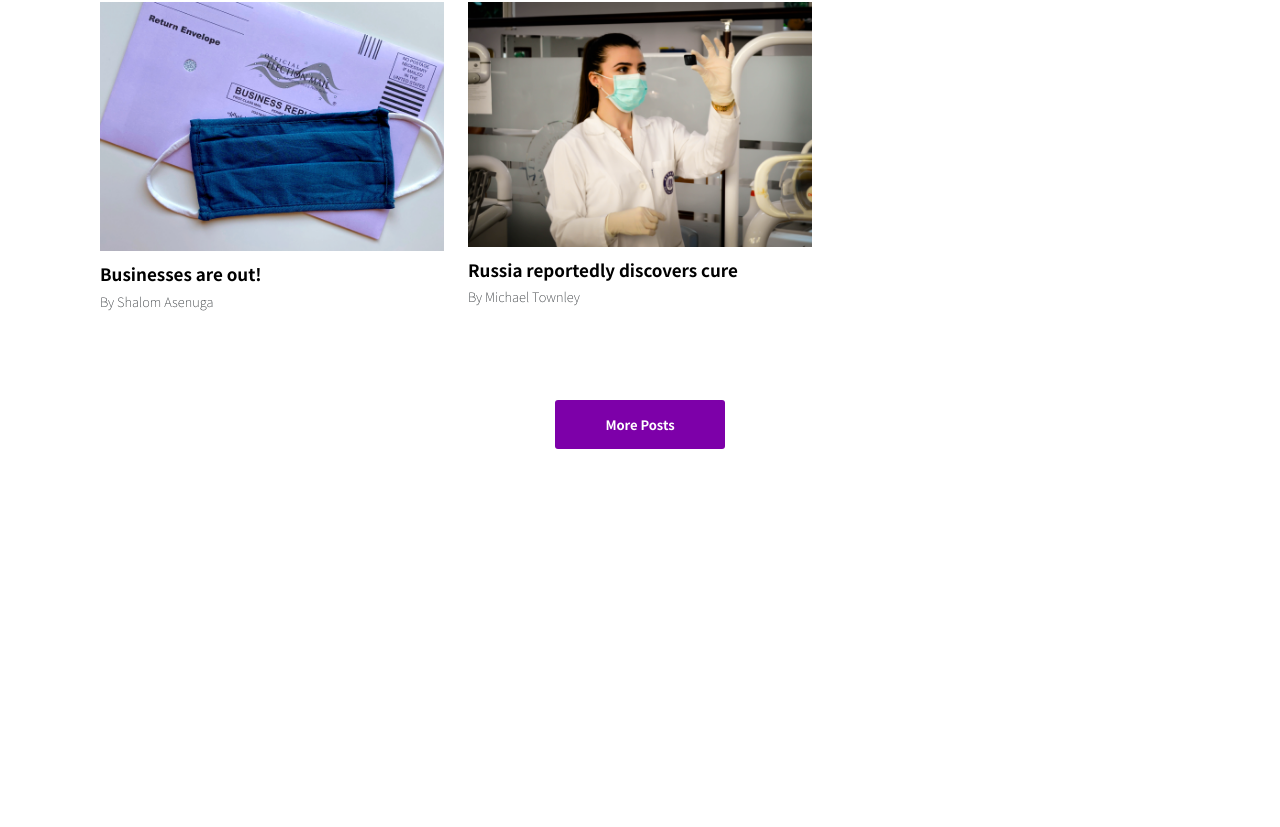
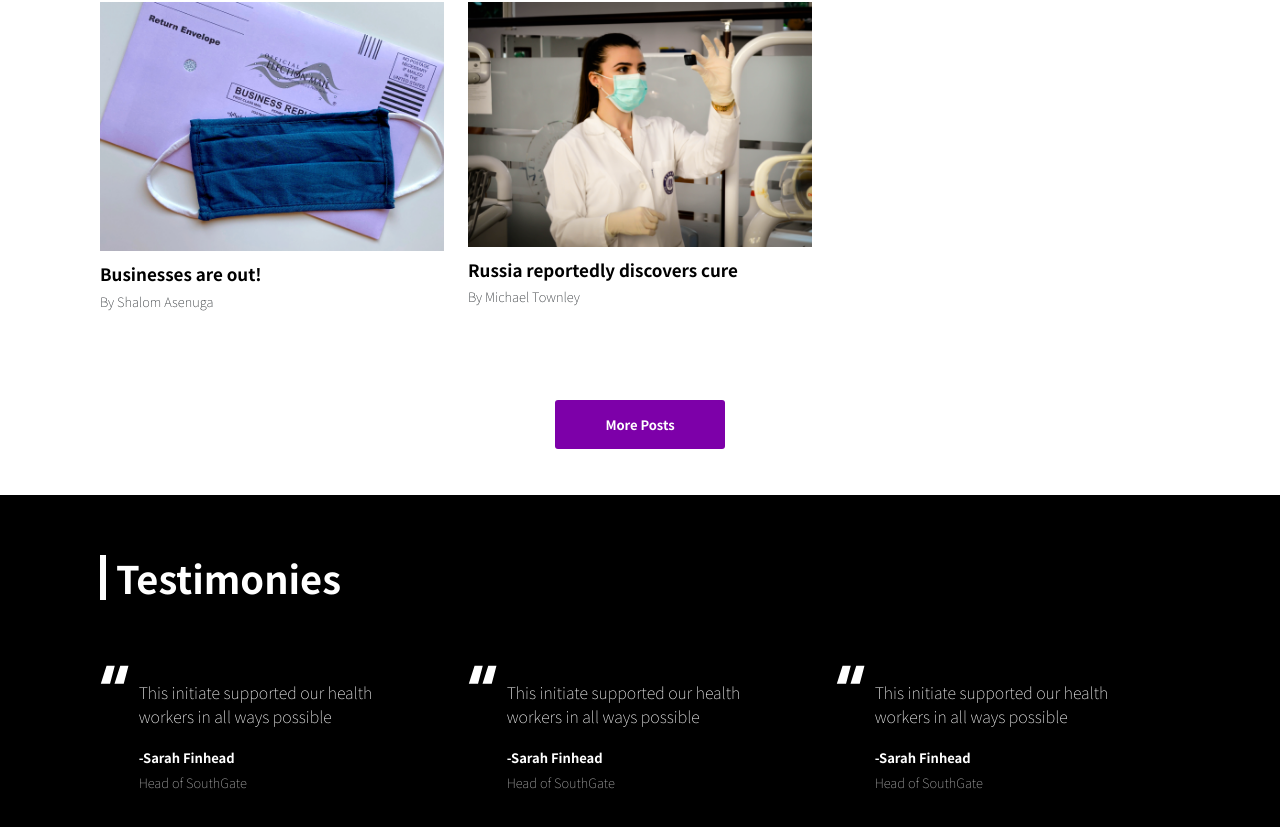
Before and after one commit to MoshoodRafiu/covisoft-app, a Vue app: page / in a window 1280 px wide. Shown: the part 1299-2126 px from the top of the page. Before the commit the page ends 1794 px from the top, so only its background shows below. Built offline with nearby package versions, Linux system fonts and the light colour scheme.

Commit message:
Add testimonies

```diff
--- a/src/components/BlogPost.vue
+++ b/src/components/BlogPost.vue
@@ -46,8 +46,11 @@
   @media screen and (max-width: 500px) {
     .blog-post{
       margin-bottom: 20px;
-      border-bottom: 1px solid #ccc;
+      border-bottom: 1px solid rgba(204, 204, 204, 0.9);
       padding: 0 0 30px 0 !important;
+    }
+    .blog-post:last-child{
+      border: none !important;
     }
   }
 </style>
--- /dev/null
+++ b/src/components/Testimony.vue
@@ -0,0 +1,62 @@
+<template>
+  <div class="col-md-4 testimony">
+    <div class="row">
+        <div class="col-1">
+            <img :src="'/images/blockquote.svg'" alt="blockquote">
+        </div>
+        <div class="col-9 testimony-content">
+            <div class="testimony-text">
+                {{ text }}
+            </div>
+            <div class="testimony-user">
+                {{ name }}
+            </div>
+            <div class="testimony-user-role">
+                {{ role }}
+            </div>
+        </div>
+    </div>
+  </div>
+</template>
+
+<script>
+  export default {
+      props: ['text', 'name', 'role']
+  }
+</script>
+
+<style>
+    .testimony{
+        color: var(--white);
+    }
+    .testimony-content{
+        padding: 20px !important;
+    }
+    .testimony-text{
+        font-size: 16px;
+        font-weight: 300;
+        margin-bottom: 20px;
+        font-weight: lighter;
+    }
+    .testimony-user{
+        font-size: 13px;
+        font-weight: 700;
+        margin-bottom: 5px;
+    }
+    .testimony-user-role{
+        font-size: 13px;
+        font-weight: lighter;
+        margin-bottom: 5px;
+        color: #B8B8B8;
+    }
+    @media screen and (max-width: 500px) {
+        .testimony{
+            margin-bottom: 20px;
+            border-bottom: 1px solid rgba(204, 204, 204, 0.2);
+            padding: 0 0 30px 0 !important;
+        }
+        .testimony:last-child{
+            border-bottom: none;
+        }
+    }
+</style>
--- a/src/components/home/Blog.vue
+++ b/src/components/home/Blog.vue
@@ -1,13 +1,17 @@
 <template>
   <div class="app-section light row">
-      <div class="col-12 p-0">
+      <div class="col-12 app-section-title-wrapper">
         <div class="app-section-title dark">Recent Blog Posts</div>
       </div>
-      <app-blog-post v-for="post in posts" :key="post.title"
-          :author="post.author"
-          :title="post.title"
-          :image-src="post.src"
-      />
+      <div class="col-12">
+        <div class="row">
+          <app-blog-post v-for="post in posts" :key="post.title"
+            :author="post.author"
+            :title="post.title"
+            :image-src="post.src"
+          />
+        </div>
+      </div>
       <div class="col-12 more-post-button text-center">
         <a class="action-button" href="#">More Posts</a>
       </div>
@@ -65,6 +69,9 @@
     }
   }
   @media screen and (max-width: 500px) {
+    .app-section-title-wrapper{
+      padding: 0 !important;
+    }
     .app-section{
       padding: 60px 30px;
     }
--- a/src/components/home/Header.vue
+++ b/src/components/home/Header.vue
@@ -7,6 +7,7 @@
         </div>
         <div class="header-info">Let’s all come together to support the health workers and destroy the pandemic</div>
       </div>
+      <a class="action-button text-left" href="#">Take COVID'19 Test</a>
     </div>
     <div class="col-md-6 d-md-block d-none text-right">
       <img class="header-image" :src="'/images/header.jpg'" alt="Header-Image">
--- /dev/null
+++ b/src/components/home/Testimonies.vue
@@ -0,0 +1,34 @@
+<template>
+  <div class="app-section dark row">
+      <div class="col-12 app-section-title-wrapper">
+        <div class="app-section-title light">Testimonies</div>
+      </div>
+      <app-testimony v-for="(testimony, index) in testimonies" :key="index"
+            :text="testimony.text"
+            :name="testimony.name"
+            :role="testimony.role"
+        />
+  </div>
+</template>
+
+<script>
+  import appTestimony from "../Testimony";
+  export default {
+    data(){
+      return{
+        testimonies: [
+            { text: 'This initiate supported our health workers in all ways possible', role: 'Head of SouthGate', name: '-Sarah Finhead' },
+            { text: 'This initiate supported our health workers in all ways possible', role: 'Head of SouthGate', name: '-Sarah Finhead' },
+            { text: 'This initiate supported our health workers in all ways possible', role: 'Head of SouthGate', name: '-Sarah Finhead' }
+        ]
+      }
+    },
+    components: {
+        appTestimony
+    }
+  }
+</script>
+
+<style>
+
+</style>
--- a/src/views/Home.vue
+++ b/src/views/Home.vue
@@ -2,6 +2,7 @@
   <div>
     <app-home-header/>
     <app-home-blog/>
+    <app-home-testimonies/>
   </div>
 </template>
 
@@ -9,12 +10,14 @@
 // @ is an alias to /src
 import appHomeHeader from '@/components/home/Header';
 import appHomeBlog from '@/components/home/Blog';
+import appHomeTestimonies from '@/components/home/Testimonies';
 
 export default {
   name: 'Home',
   components: {
     appHomeHeader,
-    appHomeBlog
+    appHomeBlog,
+    appHomeTestimonies
   }
 }
 </script>
```
Also changed, not shown: public/images/blockquote.svg (added).
